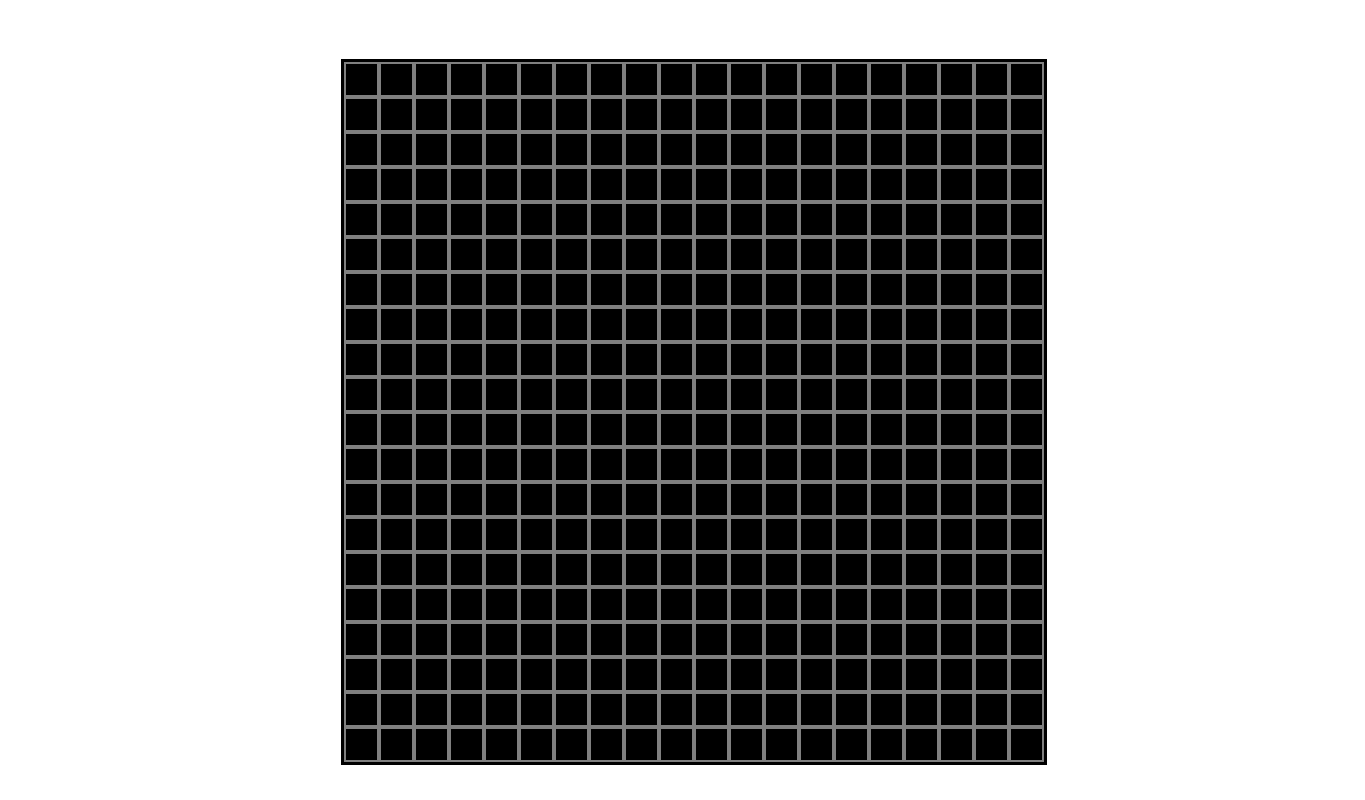
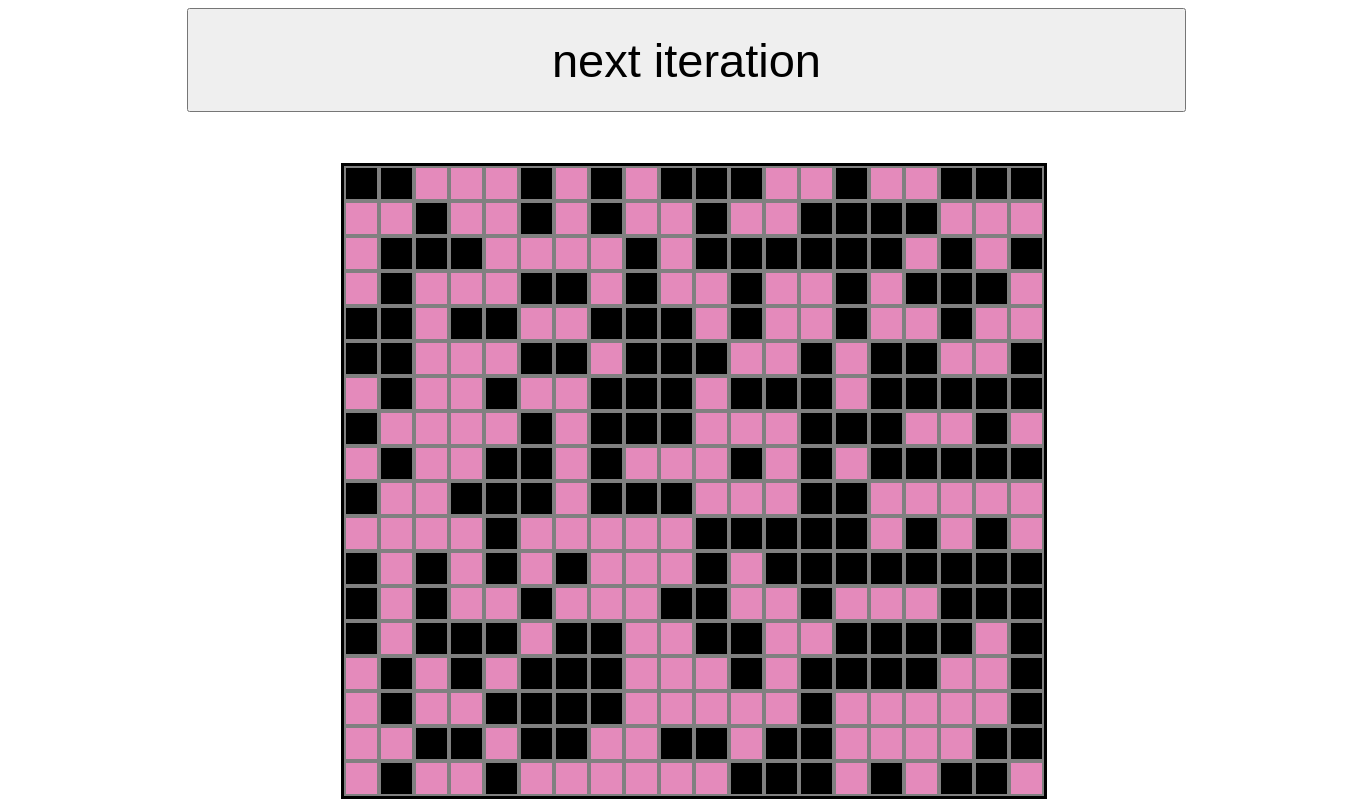
Before and after one commit to archill11/testovoe-game-of-life, a plain HTML site: page index.html in a window 1280 px wide. Shown: the whole page, 1365 px wide, since content can reach past the window. Drawn offline with nearby package versions, Linux system fonts and the light colour scheme.

Commit message:
create button and add event on click start new iteration

```diff
--- a/index.html
+++ b/index.html
@@ -11,9 +11,12 @@
 
   <main>
 
-    <div class="main-wrapper">
+    <div>
+      <button class="button" onclick="ittr()">next iteration</button>
+    </div>
 
-    </div>
+    <div class="main-wrapper"></div>
+
   </main>
 
   <script src="https://ajax.googleapis.com/ajax/libs/jquery/3.6.0/jquery.min.js"></script>
--- a/js/index.js
+++ b/js/index.js
@@ -1,4 +1,4 @@
-let m = 20; //высота
+let m = 18; //высота
 let n = 20; // длинна
 
 let widthOfCell = 35;
@@ -13,19 +13,23 @@ let toAliveArr = [];
 fillMainWrapper();
 // process();
 
-let yhu = 0;
-while( true ) {
-  let t = livingCells();
-  if ( t == false) {
-    break;
-  }
-  if ( yhu > 5) {
-    break;
-  }
+function ittr() {
   process();
-  newIteration();
-  // alert('new')
+    newIteration();
 }
+// let yhu = 0;
+// while( true ) {
+//   let t = livingCells();
+//   if ( t == false) {
+//     break;
+//   }
+//   if ( yhu > 5) {
+//     break;
+//   }
+//   process();
+//   newIteration();
+//   // alert('new')
+// }
 
 
 
--- a/styles/index.css
+++ b/styles/index.css
@@ -26,3 +26,10 @@
 .aliveCell { /* Класс живой клетки */
   background-color: #e48abb;
 }
+
+.button {
+  margin: 0 14vw;
+  height: 104px;
+  width: 79%;
+  font-size: 47px;
+}
```
